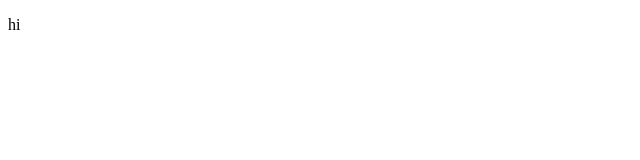
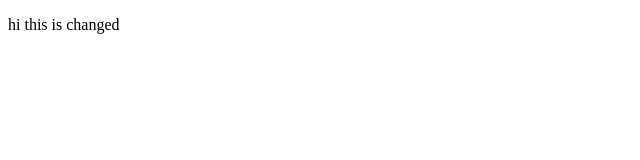
Before and after one commit to aidenh-uang/webdev, a plain HTML site: page docs/index.html in a window 1280 px wide. Shown: the whole page, without its empty margins (0-640 px from the left). Drawn offline with Linux system fonts and the light colour scheme.

Commit message:
file change 1

```diff
--- a/docs/index.html
+++ b/docs/index.html
@@ -6,6 +6,6 @@
 	<title>test</title>
 </head>
 <body>
-<p>hi</p>
+<p>hi this is changed</p>
 </body>
 </html>
```
